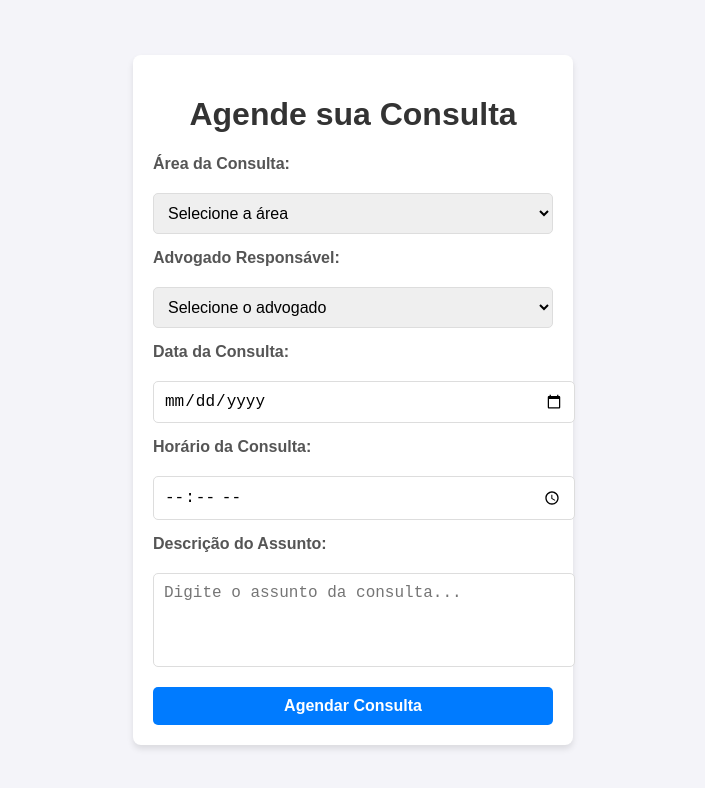
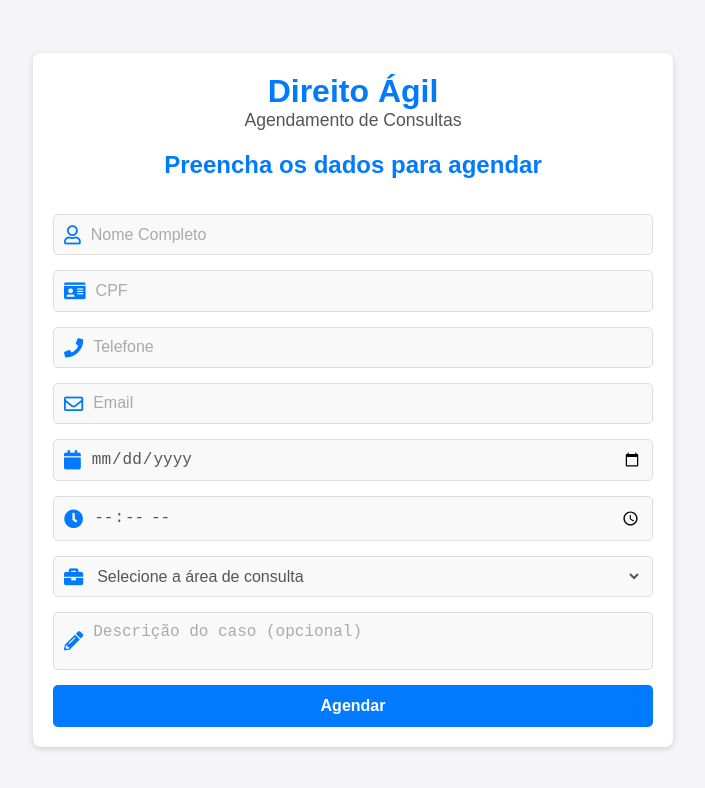
Before and after one commit to IuryBatistaAraujo/direitoAgil-novo, a plain HTML site: page agendamento.html in a window 1280 px wide. Shown: the whole page, without its empty margins (287-992 px from the left). Drawn offline with Linux system fonts and the light colour scheme.

Commit message:
direitoAgil-novoV1

```diff
--- a/agendamento.html
+++ b/agendamento.html
@@ -5,38 +5,66 @@
     <meta name="viewport" content="width=device-width, initial-scale=1.0">
     <title>Agendamento - Direito Ágil</title>
     <link rel="stylesheet" href="css/agendamento.css">
+    <link rel="stylesheet" href="https://use.fontawesome.com/releases/v5.8.2/css/all.css" integrity="sha384-oS3vJWv+0UjzBfQzYUhtDYW+Pj2yciDJxpsK1OYPAYjqT085Qq/1cq5FLXAZQ7Ay" crossorigin="anonymous">
 </head>
 <body>
     <div class="container">
-        <h1>Agende sua Consulta</h1>
-        <form action="/enviar_agendamento" method="POST">
-            <label for="area">Área da Consulta:</label>
-            <select id="area" name="area" required>
-                <option value="" disabled selected>Selecione a área</option>
-                <option value="trabalhista">Direito Trabalhista</option>
-                <option value="contratual">Direito Contratual</option>
-                <option value="consumidor">Direito do Consumidor</option>
-            </select>
+        <header>
+            <h1>Direito Ágil</h1>
+            <p>Agendamento de Consultas</p>
+        </header>
+        <main>
+            <form action="/agendar" method="POST" class="agendamento-form">
+                <h2>Preencha os dados para agendar</h2>
 
-            <label for="advogado">Advogado Responsável:</label>
-            <select id="advogado" name="advogado" required>
-                <option value="" disabled selected>Selecione o advogado</option>
-                <option value="adv1">Dr. João Silva</option>
-                <option value="adv2">Dra. Maria Oliveira</option>
-                <option value="adv3">Dr. Carlos Santos</option>
-            </select>
+                <label class="label-input">
+                    <i class="far fa-user icon-modify"></i>
+                    <input type="text" placeholder="Nome Completo" required>
+                </label>
 
-            <label for="data">Data da Consulta:</label>
-            <input type="date" id="data" name="data" required>
+                <label class="label-input">
+                    <i class="fas fa-id-card icon-modify"></i>
+                    <input type="text" placeholder="CPF" required>
+                </label>
 
-            <label for="horario">Horário da Consulta:</label>
-            <input type="time" id="horario" name="horario" required>
+                <label class="label-input">
+                    <i class="fas fa-phone icon-modify"></i>
+                    <input type="text" placeholder="Telefone" required>
+                </label>
 
-            <label for="descricao">Descrição do Assunto:</label>
-            <textarea id="descricao" name="descricao" rows="4" placeholder="Digite o assunto da consulta..." required></textarea>
+                <label class="label-input">
+                    <i class="far fa-envelope icon-modify"></i>
+                    <input type="email" placeholder="Email" required>
+                </label>
 
-            <button type="submit">Agendar Consulta</button>
-        </form>
+                <label class="label-input">
+                    <i class="fas fa-calendar icon-modify"></i>
+                    <input type="date" placeholder="Data do Agendamento" required>
+                </label>
+
+                <label class="label-input">
+                    <i class="fas fa-clock icon-modify"></i>
+                    <input type="time" placeholder="Horário do Agendamento" required>
+                </label>
+
+                <label class="label-input">
+                    <i class="fas fa-briefcase icon-modify"></i>
+                    <select required>
+                        <option value="" disabled selected>Selecione a área de consulta</option>
+                        <option value="trabalhista">Direito Trabalhista</option>
+                        <option value="contratual">Direito Contratual</option>
+                        <option value="consumidor">Direito do Consumidor</option>
+                    </select>
+                </label>
+
+                <label class="label-input">
+                    <i class="fas fa-pencil-alt icon-modify"></i>
+                    <textarea placeholder="Descrição do caso (opcional)" maxlength="250"></textarea>
+                </label>
+
+                <button type="submit" class="btn btn-primary">Agendar</button>
+            </form>
+        </main>
     </div>
 </body>
 </html>
--- a/css/agendamento.css
+++ b/css/agendamento.css
@@ -1,9 +1,14 @@
-/* styles.css */
+/* Reset básico */
+body, h1, h2, p, input, select, textarea, button {
+    margin: 0;
+    padding: 0;
+    box-sizing: border-box;
+}
+
 body {
     font-family: Arial, sans-serif;
     background-color: #f4f4f9;
-    margin: 0;
-    padding: 0;
+    color: #333;
     display: flex;
     justify-content: center;
     align-items: center;
@@ -11,52 +16,88 @@ body {
 }
 
 .container {
+    max-width: 600px;
+    width: 100%;
     background-color: #fff;
+    border-radius: 8px;
+    box-shadow: 0 2px 6px rgba(0, 0, 0, 0.15);
     padding: 20px;
-    border-radius: 8px;
-    box-shadow: 0 4px 6px rgba(0, 0, 0, 0.1);
-    width: 100%;
-    max-width: 400px;
 }
 
-h1 {
+header {
     text-align: center;
-    color: #333;
+    margin-bottom: 20px;
 }
 
-form {
+header h1 {
+    font-size: 2rem;
+    color: #007BFF;
+}
+
+header p {
+    font-size: 1.1rem;
+    color: #555;
+}
+
+.agendamento-form {
     display: flex;
     flex-direction: column;
     gap: 15px;
 }
 
-label {
-    font-weight: bold;
+.agendamento-form h2 {
+    color: #007BFF;
+    text-align: center;
+    margin-bottom: 20px;
+}
+
+.label-input {
+    display: flex;
+    align-items: center;
+    gap: 10px;
+    background-color: #f9f9f9;
+    padding: 10px;
+    border-radius: 5px;
+    border: 1px solid #ddd;
+}
+
+.label-input i {
+    color: #007BFF;
+    font-size: 1.2rem;
+}
+
+.label-input input,
+.label-input select,
+.label-input textarea {
+    flex: 1;
+    border: none;
+    background: transparent;
+    outline: none;
+    font-size: 1rem;
     color: #555;
 }
 
-select, input, textarea, button {
-    width: 100%;
-    padding: 10px;
-    margin-top: 5px;
-    border: 1px solid #ddd;
-    border-radius: 5px;
-    font-size: 16px;
+.label-input textarea {
+    resize: none;
 }
 
-button {
+.label-input input::placeholder,
+.label-input textarea::placeholder {
+    color: #aaa;
+}
+
+button.btn-primary {
+    padding: 12px;
     background-color: #007BFF;
     color: #fff;
+    font-size: 1rem;
+    font-weight: bold;
     border: none;
+    border-radius: 5px;
     cursor: pointer;
-    font-weight: bold;
-    transition: background-color 0.3s;
+    transition: background-color 0.3s ease;
 }
 
-button:hover {
-    background-color: #0056b3;
+button.btn-primary:hover {
+    background-color: #005
 }
-
-textarea {
-    resize: none;
-}
--- a/css/cosulta.css
+++ b/css/cosulta.css
@@ -1,23 +1,98 @@
-/* styles.css (Complemento) */
+/* Reset básico */
+body, h1, h2, p, input, button {
+    margin: 0;
+    padding: 0;
+    box-sizing: border-box;
+}
+
+body {
+    font-family: 'Arial', sans-serif;
+    background-color: #f4f4f9;
+    color: #333;
+    line-height: 1.6;
+}
+
+.container {
+    max-width: 800px;
+    margin: 0 auto;
+    padding: 20px;
+    background-color: #fff;
+    border-radius: 8px;
+    box-shadow: 0 2px 4px rgba(0, 0, 0, 0.1);
+}
+
+header {
+    text-align: center;
+    margin-bottom: 20px;
+}
+
+header h1 {
+    color: #007BFF;
+    font-size: 2.4rem;
+}
+
+header p {
+    font-size: 1.2rem;
+    color: #555;
+}
+
+.consulta-form {
+    display: flex;
+    flex-direction: column;
+    gap: 15px;
+}
+
+.consulta-form label {
+    font-weight: bold;
+    color: #007BFF;
+}
+
+.consulta-form input {
+    padding: 10px;
+    font-size: 1rem;
+    border: 1px solid #ccc;
+    border-radius: 5px;
+    outline: none;
+    transition: border-color 0.3s ease;
+}
+
+.consulta-form input:focus {
+    border-color: #007BFF;
+}
+
+.consulta-form button {
+    padding: 10px 15px;
+    background-color: #007BFF;
+    color: #fff;
+    border: none;
+    border-radius: 5px;
+    font-size: 1rem;
+    cursor: pointer;
+    transition: background-color 0.3s ease;
+}
+
+.consulta-form button:hover {
+    background-color: #0056b3;
+}
+
 .status {
-    justify-content: center;
-    align-items: center;
-    margin-top: 20px;
-    padding: 15px;
-    border: 1px solid #ddd;
-    border-radius: 5px;
+    margin-top: 30px;
+    padding: 20px;
+    border-radius: 8px;
     background-color: #f9f9f9;
+    box-shadow: 0 1px 3px rgba(0, 0, 0, 0.1);
 }
 
 .status h2 {
-    margin-top: 0;
+    margin-bottom: 10px;
     color: #007BFF;
+    font-size: 1.5rem;
 }
 
 .status p {
-    margin: 5px 0;
-    font-size: 16px;
+    font-size: 1rem;
     color: #555;
+    margin: 8px 0;
 }
 
 .status strong {
--- a/styles.css
+++ b/css/index.css
@@ -7,6 +7,7 @@
 
 body {
     font-family: Arial, sans-serif;
+    background-color: #37373F;
     color: #333;
 }
 
@@ -64,7 +65,7 @@ nav ul li a:hover {
 /* Estilo do botão "Entrar" */
 .entrar button {
     background-color: #ffd700;
-    color: #333;
+    color: #000000;
     border: none;
     padding: 10px 20px;
     font-size: 1rem;
@@ -73,18 +74,21 @@ nav ul li a:hover {
 }
 
 .entrar button:hover {
-    background-color: #e5c600;
-}
-
-.text-title {
-    font-size: 35px;
-    margin: 20px;
+    background-color: #927f01;
 }
 
 /* Seções */
 .section {
     padding: 60px 20px;
     text-align: center;
+}
+
+/* titulos h2 */
+.text-title {
+    font-size: 2.5rem;
+    font-weight: bold;
+    color: #000000; /* Cor escura para o título */
+    margin-bottom: 20px; /* Espaço abaixo do título */
 }
 
 /* Estilo da Seção Início com Imagem de Fundo */
@@ -94,22 +98,16 @@ nav ul li a:hover {
     background-position: center; /* Centraliza a imagem */
     background-attachment: fixed; /* Efeito de paralaxe em desktop */
     color: #fff; /* Deixa o texto branco para melhorar a visibilidade sobre a imagem */
-    padding: 60px 20px;
+    padding: 80px 40px;
     text-align: center;
     height: 500px;
 }
 
 /* Ajuste para melhorar o contraste do texto */
-#inicio h1, #inicio p, #inicio button {
+#inicio h1, #inicio p{
     font-size: 50px;
     text-shadow: 2px 2px 4px rgba(0, 0, 0, 0.5);
 }
-
-.text-inicio {
-    font-size: 30px;
-    margin: 20px;
-}
-
 
 /* Botão personalizado */
 #inicio button {
@@ -119,7 +117,7 @@ nav ul li a:hover {
     padding: 10px 20px;
     font-size: 1rem;
     text-transform: uppercase;
-    color: #333;
+    color: #000000;
     background-color: #ffd700;
     border: none;
     border-radius: 5px;
@@ -127,17 +125,17 @@ nav ul li a:hover {
 }
 
 #inicio button:hover {
-    background-color: #e5c600;
+    background-color: #927f01;
 }
 
 .section:nth-child(even) {
-    background-color: #495168;
+    background-color: #ffffff;
 }
 
 /* Quem Somos */
 /* Estilos para a seção Quem Somos */
 .quem-somos-content {
-    background-color: #5e5e5e;
+    background-color: #bcc5ca;
     display: flex;
     justify-content: center;
     align-items: center;
@@ -145,6 +143,7 @@ nav ul li a:hover {
     flex-wrap: wrap;
     text-align: justify; /* Alinha o texto à esquerda e justifica a linha */
     margin-top: 20px; /* Adiciona um pouco de espaço superior */
+    border-radius: 15px;
 }
 
 .quem-somos-content img {
@@ -164,13 +163,6 @@ nav ul li a:hover {
     font-size: 1.1rem;
     color: #555; /* Cor do texto ajustada para suavizar o contraste */
     margin-bottom: 20px; /* Espaçamento entre os parágrafos */
-}
-
-.texto h2 {
-    font-size: 2.5rem;
-    font-weight: bold;
-    color: #333; /* Cor escura para o título */
-    margin-bottom: 20px; /* Espaço abaixo do título */
 }
 
 /* Media Query para telas pequenas */
@@ -194,13 +186,8 @@ nav ul li a:hover {
 /* Estilo da Seção Missão, Visão e Valores */
 #missao-visao-valores {
     padding: 60px 20px;
-    background-color: #495168;
+    background-color: #ffffff;
     text-align: center;
-}
-
-#missao-visao-valores h2 {
-    font-size: 2rem;
-    margin-bottom: 30px;
 }
 
 .mvv-content {
@@ -215,7 +202,7 @@ nav ul li a:hover {
     min-width: 250px;
     padding: 20px;
     background-color: #fff;
-    border: 1px solid #ddd;
+    border: 5px solid #c9870c;
     border-radius: 8px;
     box-shadow: 0 4px 8px rgba(0, 0, 0, 0.1);
 }
@@ -245,6 +232,11 @@ nav ul li a:hover {
 
 
 /* Equipe */
+.equipe-content {
+    background-color: #c5cccf;
+    border-radius: 15px;
+}
+
 .advogado {
     display: inline-block;
     text-align: center;
@@ -252,8 +244,8 @@ nav ul li a:hover {
 }
 
 .advogado img {
-    width: 180px;
-    height: 180px;
+    width: 190px;
+    height: 190 px;
     border-radius: 50%;
     margin-bottom: 10px;
 }
@@ -302,6 +294,11 @@ nav ul li a:hover {
 }
 
 /* Áreas de Atuação */
+
+.areas-atuacao {
+    background-color: #720000;
+}
+
 .areas {
     display: flex;
     justify-content: space-around;
@@ -310,10 +307,10 @@ nav ul li a:hover {
 }
 
 .area {
-    background-color: #fff;
+    background-color: #ffffff;
     width: 200px;
     padding: 20px;
-    border: 1px solid #ddd;
+    border: 5px solid #c9870c;
     border-radius: 8px;
     text-align: center;
     text-transform: uppercase;
@@ -331,20 +328,17 @@ nav ul li a:hover {
 }
 
 .link-areasAtuacao:hover {
-    background-color: #e5c600;
+    background-color: #c9870c;
 }
 
 /* Estilo da Seção Consultas */
-#consultas {
-    padding: 60px 20px;
-    background-color: #fff;
-    text-align: center;
+.consultas-content{
+    background-color: #c5cccf;
+    padding: 80px 40px;
+    max-width: 100%;
+    border-radius: 15px;
 }
 
-#consultas h2 {
-    font-size: 2rem;
-    margin-bottom: 20px;
-}
 
 #consultas p {
     font-size: 1.2rem;
@@ -359,20 +353,21 @@ nav ul li a:hover {
 }
 
 .consultas-actions button {
-    padding: 15px 25px;
+    width: 250px;
+    height: 50px;
+    margin-top: 20px;
+    padding: 10px 20px;
     font-size: 1rem;
     text-transform: uppercase;
-    text-shadow: 2px 2px 4px rgba(0, 0, 0, 0.5);
-    color: #333;
+    color: #000000;
     background-color: #ffd700;
     border: none;
     border-radius: 5px;
     cursor: pointer;
-    transition: background-color 0.3s;
 }
 
 .consultas-actions button:hover {
-    background-color: #e5c600;
+    background-color: #927f01;
 }
 
 /* Media Query para telas menores */
@@ -381,35 +376,6 @@ nav ul li a:hover {
         flex-direction: column;
         gap: 10px;
     }
-}
-
-/* Contato */
-form {
-    max-width: 500px;
-    margin: 0 auto;
-    display: flex;
-    flex-direction: column;
-    gap: 10px;
-    }
-
-form label {
-    font-weight: bold;
-}
-
-form input, form textarea, form button {
-    padding: 10px;
-    border: 1px solid #ccc;
-    border-radius: 5px;
-}
-
-form button {
-    background-color: #333;
-    color: #fff;
-    cursor: pointer;
-}
-
-form button:hover {
-    background-color: #555;
 }
 
 /* Rodapé */
```
Also changed, not shown: cadastro&login.html (+1 -1 lines), consulta.html (+8 -5 lines), index.html (+8 -5 lines), css/cadastro.css (renamed from css/styleCadastro.css), 1 other file.
